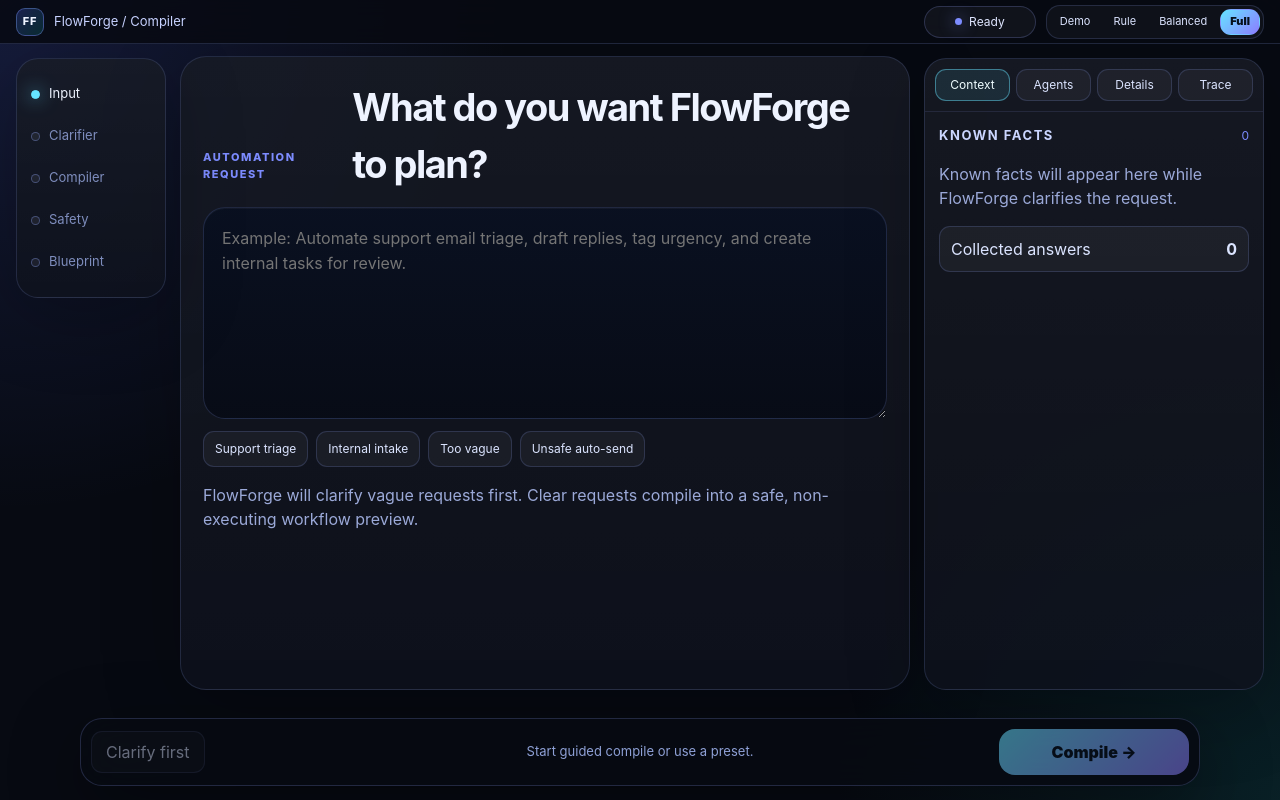
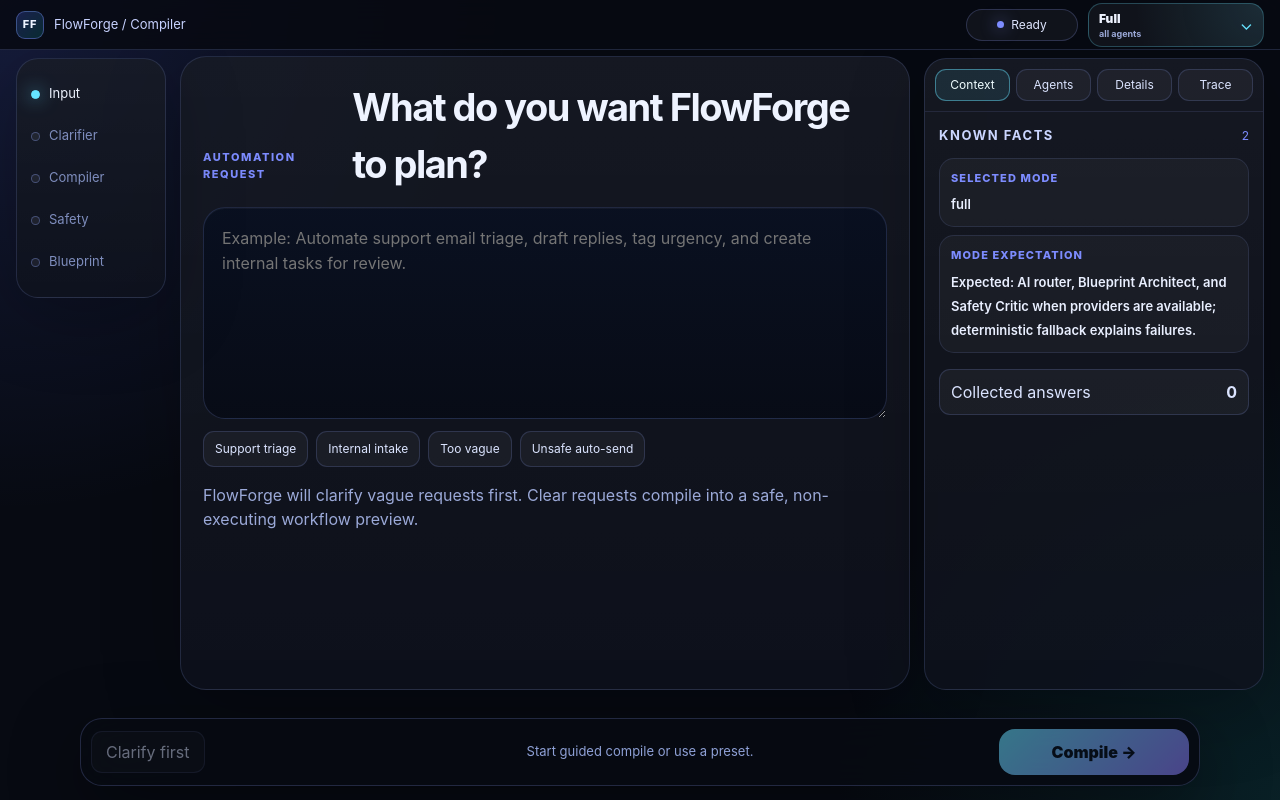
Before and after one commit to igalVilensky/flowforge, a Nuxt app: page /compiler in a window 1280 px wide. Built offline with nearby package versions, Linux system fonts and the light colour scheme.

Commit message:
Improve compiler context and trace observability

```diff
--- a/app/pages/compiler.vue
+++ b/app/pages/compiler.vue
@@ -49,6 +49,7 @@
 const clarificationRateLimitMessage = ref("");
 const clarificationLastResponse = ref<ClarificationSessionResponse | null>(null);
 const activeAgentDetailsId = ref<string | null>(null);
+const showModeMenu = ref(false);
 
 const examples = [
   {
@@ -73,11 +74,23 @@
 ];
 
 const modes: Array<{ value: CompileMode; label: string; hint: string }> = [
-  { value: "demo", label: "Demo", hint: "no AI" },
-  { value: "rule_only", label: "Rule", hint: "deterministic" },
-  { value: "balanced", label: "Balanced", hint: "AI + rules" },
-  { value: "full", label: "Full", hint: "agents" },
+  { value: "rule_only", label: "Rule", hint: "deterministic only" },
+  { value: "balanced", label: "Balanced", hint: "router + clarifier AI" },
+  { value: "full", label: "Full", hint: "all agents" },
 ];
+
+const modeExpectations: Record<Exclude<CompileMode, "demo">, string> = {
+  rule_only: "Expected: deterministic scanner, deterministic blueprint, deterministic safety review. No LLM agent should be used.",
+  balanced: "Expected: AI router/clarifier when helpful, deterministic blueprint and deterministic safety review.",
+  full: "Expected: AI router, Blueprint Architect, and Safety Critic when providers are available; deterministic fallback explains failures.",
+};
+
+const selectedMode = computed(() => modes.find((item) => item.value === mode.value) ?? modes.at(-1)!);
+
+function selectMode(value: CompileMode) {
+  mode.value = value;
+  showModeMenu.value = false;
+}
 
 const trimmedInput = computed(() => processInput.value.trim());
 const hasInput = computed(() => trimmedInput.value.length > 0);
@@ -237,20 +250,65 @@
   }
 }
 
+function compactText(value: unknown, maxLength = 220) {
+  const text = typeof value === "string" ? value : String(value ?? "");
+  const normalized = text.replace(/\s+/g, " ").trim();
+
+  if (normalized.length <= maxLength) return normalized;
+
+  return `${normalized.slice(0, maxLength - 1)}…`;
+}
+
+function addFact(items: DetailItem[], label: string, value: unknown) {
+  if (value === null || value === undefined || value === "") return;
+  items.push({ label, value: String(value) });
+}
+
+function countAgentOutput(provider?: string, usedAi?: boolean, fallback?: boolean) {
+  if (!provider) return "Not run";
+  if (usedAi) return `${provider} · AI`;
+  if (fallback) return `${provider} · fallback`;
+  return provider;
+}
+
 const knownFactItems = computed<DetailItem[]>(() => {
+  const items: DetailItem[] = [];
   const facts = clarificationSession.value?.known_facts;
-  if (!facts) return [];
-
-  const items: DetailItem[] = [];
-
-  if (facts.workflow_goal) items.push({ label: "Goal", value: facts.workflow_goal });
-  if (facts.task_type) items.push({ label: "Task", value: facts.task_type });
-  if (facts.trigger) items.push({ label: "Trigger", value: facts.trigger });
-  if (facts.data_source) items.push({ label: "Source", value: facts.data_source });
-  if (facts.desired_output) items.push({ label: "Output", value: facts.desired_output });
-  if (facts.human_owner) items.push({ label: "Owner", value: facts.human_owner });
-  if (facts.approval_boundary) items.push({ label: "Gate", value: facts.approval_boundary });
-  if (facts.external_action_boundary) items.push({ label: "Boundary", value: facts.external_action_boundary });
+
+  if (facts?.workflow_goal) addFact(items, "Goal", facts.workflow_goal);
+  if (facts?.task_type) addFact(items, "Task", facts.task_type);
+  if (facts?.trigger) addFact(items, "Trigger", facts.trigger);
+  if (facts?.data_source) addFact(items, "Source", facts.data_source);
+  if (facts?.desired_output) addFact(items, "Output", facts.desired_output);
+  if (facts?.human_owner) addFact(items, "Owner", facts.human_owner);
+  if (facts?.approval_boundary) addFact(items, "Gate", facts.approval_boundary);
+  if (facts?.external_action_boundary) addFact(items, "Boundary", facts.external_action_boundary);
+
+  if (job.value) {
+    addFact(items, "Compile mode", job.value.mode);
+    addFact(items, "Mode expectation", modeExpectations[(job.value.mode === "demo" ? "rule_only" : job.value.mode) as Exclude<CompileMode, "demo">]);
+    addFact(items, "Expected result", job.value.safety_critic?.overall_status ?? job.value.status);
+    addFact(items, "Workflow", job.value.result?.workflow_name);
+    addFact(items, "Router route", job.value.router_decision?.route);
+    addFact(items, "Router reason", compactText(job.value.router_decision?.reason, 180));
+    addFact(items, "Risk level", job.value.risks?.risk_level);
+    addFact(items, "Readiness", job.value.readiness?.score);
+    addFact(items, "Human gates", job.value.result?.human_approval_gates?.length ?? 0);
+    addFact(items, "Blueprint Architect", countAgentOutput(
+      job.value.blueprint_architect_agent?.provider,
+      job.value.blueprint_architect_agent?.used_ai,
+      job.value.blueprint_architect_agent?.fallback_used,
+    ));
+    addFact(items, "Safety Critic Agent", countAgentOutput(
+      job.value.safety_critic_agent?.provider,
+      job.value.safety_critic_agent?.used_ai,
+      job.value.safety_critic_agent?.fallback_used,
+    ));
+    addFact(items, "LLM calls", `${job.value.token_usage?.llm_calls_used ?? 0}/${job.value.token_usage?.llm_calls_limit ?? 0}`);
+  } else if (!facts) {
+    addFact(items, "Selected mode", mode.value);
+    addFact(items, "Mode expectation", modeExpectations[(mode.value === "demo" ? "rule_only" : mode.value) as Exclude<CompileMode, "demo">]);
+  }
 
   return items;
 });
@@ -572,16 +630,32 @@
           {{ mainStatus }}
         </span>
 
-        <div class="mode-segment" aria-label="Compile mode">
+        <div class="mode-menu-wrap">
           <button
-            v-for="item in modes"
-            :key="item.value"
             type="button"
-            :class="{ selected: mode === item.value }"
-            @click="mode = item.value"
+            class="mode-menu-trigger"
+            :class="{ open: showModeMenu }"
+            @click="showModeMenu = !showModeMenu"
           >
-            <span>{{ item.label }}</span>
+
+            <strong>{{ selectedMode.label }}</strong>
+            <small>{{ selectedMode.hint }}</small>
+            <span class="mode-chevron">⌄</span>
           </button>
+
+          <div v-if="showModeMenu" class="mode-menu-popover">
+            <button
+              v-for="item in modes"
+              :key="item.value"
+              type="button"
+              class="mode-menu-option"
+              :class="{ selected: mode === item.value }"
+              @click="selectMode(item.value)"
+            >
+              <strong>{{ item.label }}</strong>
+              <small>{{ item.hint }}</small>
+            </button>
+          </div>
         </div>
       </div>
     </header>
@@ -765,7 +839,7 @@
             </div>
 
             <p v-else class="muted">
-              Known facts will appear here while FlowForge clarifies the request.
+              Context will appear here after clarification or compile.
             </p>
 
             <div class="answers-box">
@@ -857,8 +931,15 @@
 
             <div v-if="job?.agent_trace?.length" class="trace-list">
               <article v-for="(event, index) in job.agent_trace" :key="index" class="trace-item">
-                <strong>{{ event.action || event.tool_name || `Trace ${index + 1}` }}</strong>
-                <p>{{ event.output_summary || event.input_summary || event.reason || event.status || "Completed" }}</p>
+                <div class="trace-head">
+                  <strong>{{ event.action || event.tool_name || `Trace ${index + 1}` }}</strong>
+                  <span :class="`trace-status trace-${event.status || 'completed'}`">{{ event.status || "completed" }}</span>
+                </div>
+                <p>{{ compactText(event.output_summary || event.input_summary || event.reason || "Completed", 260) }}</p>
+                <details v-if="event.reason || event.metadata" class="trace-details">
+                  <summary>Why / metadata</summary>
+                  <pre>{{ formatDebugValue({ reason: event.reason, metadata: event.metadata }) }}</pre>
+                </details>
               </article>
             </div>
 
@@ -991,7 +1072,7 @@
   position: fixed;
   z-index: 40;
   inset: 0 0 auto 0;
-  height: 44px;
+  height: 50px;
   display: flex;
   align-items: center;
   justify-content: space-between;
@@ -1078,7 +1159,8 @@
   background: rgba(255, 255, 255, 0.035);
 }
 
-.mode-segment button,
+.mode-menu-trigger,
+.mode-menu-option,
 .ghost-button,
 .example-chip,
 .panel-tabs button,
@@ -1098,11 +1180,117 @@
   background: transparent;
 }
 
-.mode-segment button.selected {
-  color: #07101c;
-  background: linear-gradient(135deg, #66e3ff, #8c7dff);
-  border-color: transparent;
+.mode-menu-wrap {
+  position: relative;
+  flex: 0 0 auto;
+  width: 176px;
+}
+
+.mode-menu-trigger {
+  position: relative;
+  display: grid;
+  grid-template-columns: minmax(0, 1fr) auto;
+  grid-template-areas:
+    "kicker chevron"
+    "label chevron"
+    "hint chevron";
+  align-items: center;
+  width: 100%;
+  height: 44px;
+  padding: 7px 10px;
+  border: 1px solid rgba(102, 227, 255, 0.26);
+  border-radius: 14px;
+  background:
+    radial-gradient(circle at top right, rgba(102, 227, 255, 0.12), transparent 8rem),
+    rgba(255, 255, 255, 0.045);
+  color: #eef3ff;
+  cursor: pointer;
+  text-align: left;
+}
+
+.mode-menu-trigger.open,
+.mode-menu-trigger:hover {
+  border-color: rgba(102, 227, 255, 0.58);
+  background:
+    radial-gradient(circle at top right, rgba(102, 227, 255, 0.18), transparent 8rem),
+    rgba(102, 227, 255, 0.08);
+}
+
+.mode-menu-kicker {
+  grid-area: kicker;
+  color: #7d8cff;
+  font-size: 8px;
   font-weight: 900;
+  letter-spacing: 0.12em;
+  line-height: 1;
+  text-transform: uppercase;
+}
+
+.mode-menu-trigger strong {
+  grid-area: label;
+  margin-top: 1px;
+  color: #eef3ff;
+  font-size: 12px;
+  font-weight: 950;
+  line-height: 1;
+}
+
+.mode-menu-trigger small {
+  grid-area: hint;
+  margin-top: 2px;
+  color: #9ba9d8;
+  font-size: 9px;
+  font-weight: 700;
+  line-height: 1;
+}
+
+.mode-chevron {
+  grid-area: chevron;
+  color: #66e3ff;
+  font-size: 17px;
+  line-height: 1;
+}
+
+.mode-menu-popover {
+  position: absolute;
+  z-index: 80;
+  right: 0;
+  top: calc(100% + 8px);
+  display: grid;
+  width: 230px;
+  gap: 6px;
+  padding: 8px;
+  border: 1px solid rgba(145, 166, 255, 0.22);
+  border-radius: 16px;
+  background: rgba(7, 10, 18, 0.98);
+  box-shadow: 0 20px 70px rgba(0, 0, 0, 0.45);
+}
+
+.mode-menu-option {
+  display: grid;
+  gap: 3px;
+  padding: 10px;
+  border: 1px solid transparent;
+  border-radius: 12px;
+  background: transparent;
+  color: #eef3ff;
+  cursor: pointer;
+  text-align: left;
+}
+
+.mode-menu-option:hover,
+.mode-menu-option.selected {
+  border-color: rgba(102, 227, 255, 0.34);
+  background: rgba(102, 227, 255, 0.09);
+}
+
+.mode-menu-option strong {
+  font-size: 12px;
+}
+
+.mode-menu-option small {
+  color: #9ba9d8;
+  font-size: 11px;
 }
 
 .console-grid {
@@ -1629,7 +1817,8 @@
 }
 
 
-.mode-segment button,
+.mode-menu-trigger,
+.mode-menu-option,
 .example-chip,
 .panel-tabs button,
 .answers-toggle,
@@ -1646,7 +1835,8 @@
     opacity 160ms ease;
 }
 
-.mode-segment button:hover,
+.mode-menu-trigger:hover,
+.mode-menu-option:hover,
 .example-chip:hover,
 .panel-tabs button:hover,
 .answers-toggle:hover,
@@ -1948,6 +2138,78 @@
 }
 
 
+
+.trace-item,
+.trace-item *,
+.agent-card,
+.agent-card *,
+.provider-attempt,
+.provider-attempt *,
+.action-status {
+  min-width: 0;
+  overflow-wrap: anywhere;
+  word-break: break-word;
+}
+
+.trace-head {
+  display: flex;
+  align-items: flex-start;
+  justify-content: space-between;
+  gap: 8px;
+}
+
+.trace-status {
+  flex: 0 0 auto;
+  padding: 3px 7px;
+  border: 1px solid rgba(145, 166, 255, 0.18);
+  border-radius: 999px;
+  color: #9ba9d8;
+  font-size: 10px;
+  text-transform: uppercase;
+}
+
+.trace-completed {
+  border-color: rgba(67, 224, 166, 0.28);
+  color: #43e0a6;
+}
+
+.trace-failed {
+  border-color: rgba(255, 107, 107, 0.28);
+  color: #ff9a9a;
+}
+
+.trace-skipped {
+  border-color: rgba(255, 209, 102, 0.28);
+  color: #ffd166;
+}
+
+.trace-details {
+  margin-top: 8px;
+}
+
+.trace-details summary {
+  cursor: pointer;
+  color: #9decff;
+  font-size: 11px;
+  font-weight: 800;
+  text-transform: uppercase;
+}
+
+.trace-details pre {
+  margin: 8px 0 0;
+  max-width: 100%;
+  max-height: 220px;
+  overflow: auto;
+  white-space: pre-wrap;
+  word-break: break-word;
+  color: #dbe4ff;
+  font-size: 11px;
+  line-height: 1.45;
+  border-radius: 12px;
+  background: rgba(0, 0, 0, 0.22);
+  padding: 10px;
+}
+
 @media (max-width: 1100px) {
   .console-grid {
     grid-template-columns: 120px minmax(0, 1fr);
```
